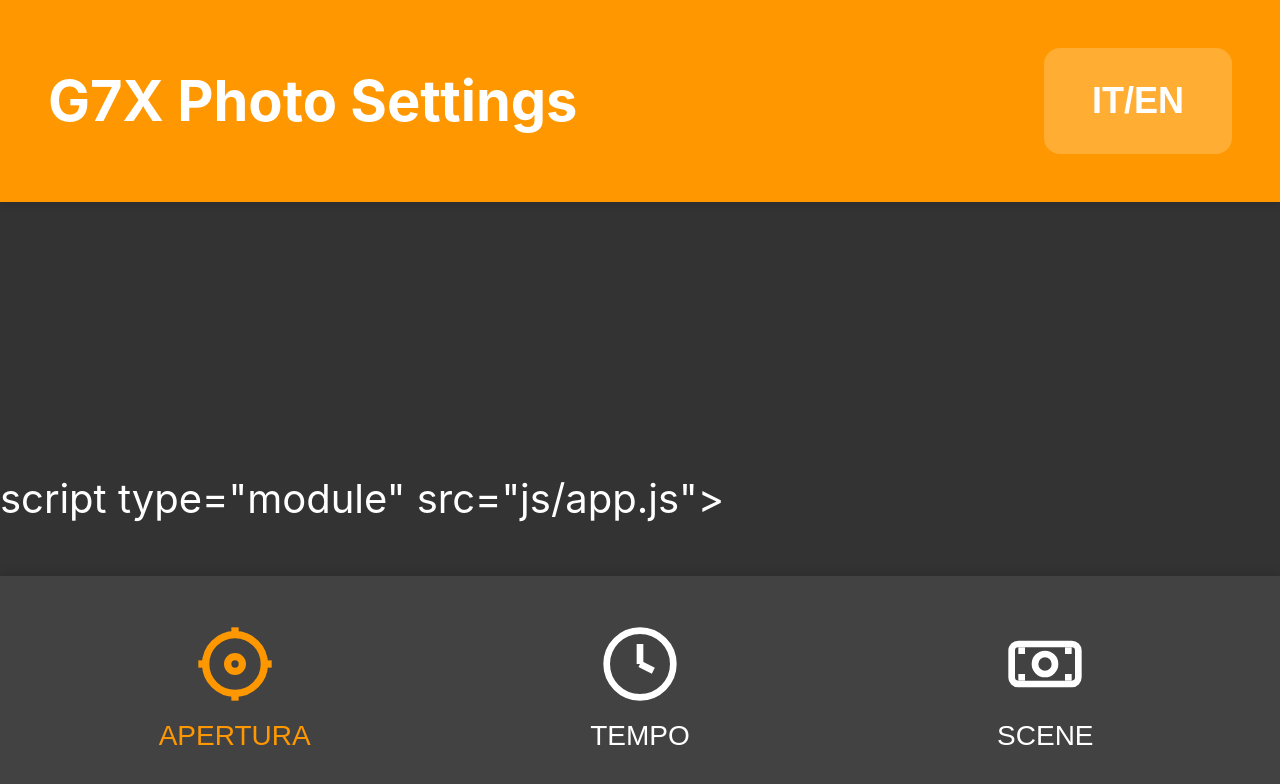
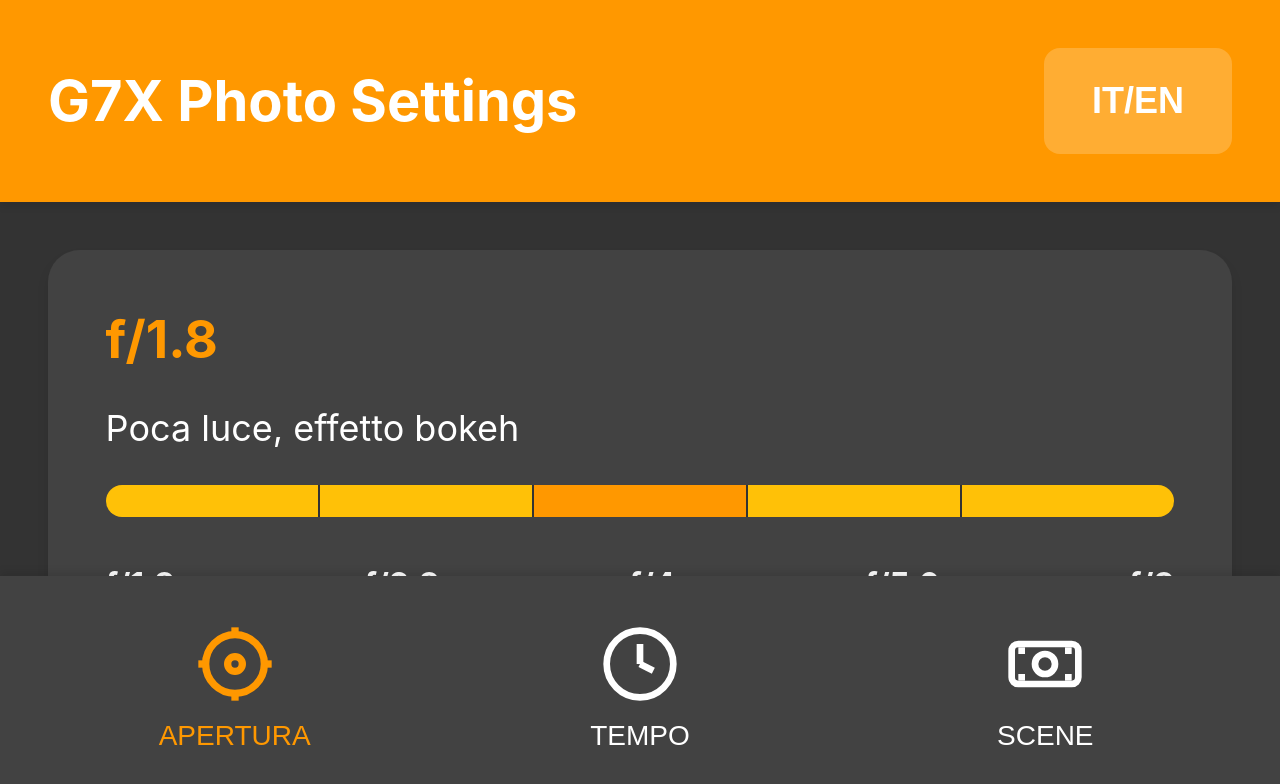
Before and after one commit to ivhdan/g7x-photo-settings-v2, a plain HTML site: page index.html in a window 1280 px wide. Shown: the top 784 px of the page. Drawn offline with Linux system fonts and the light colour scheme.

Commit message:
Update index.html

```diff
--- a/index.html
+++ b/index.html
@@ -260,6 +260,6 @@
         </button>
     </nav>
 
-    script type="module" src="js/app.js"></script>
+    <script type="module" src="js/app.js"></script>
 </body>
 </html>
```
